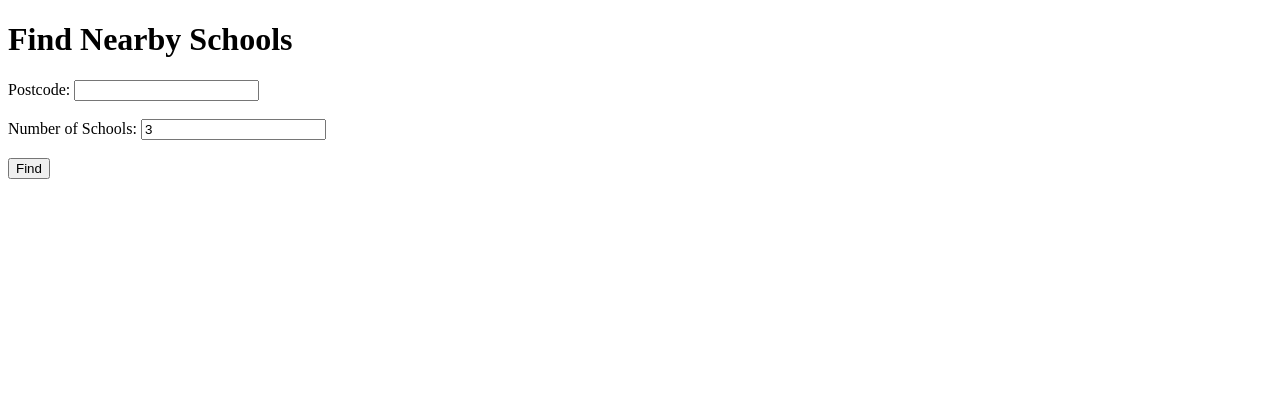
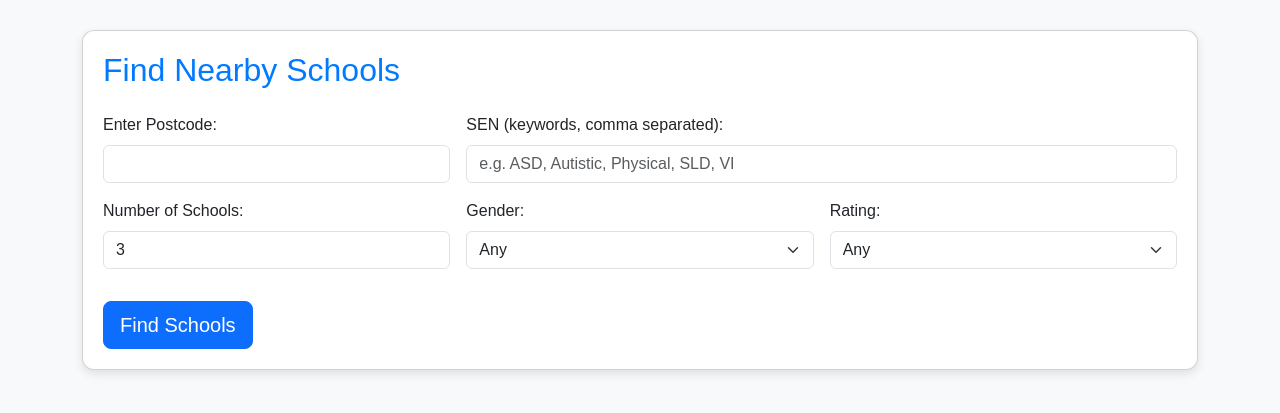
Before and after one commit to saadakhtarse/python_projects, a Flask app: page / in a window 1280 px wide. Shown: the top 413 px of the page. Run offline with Flask 3, Linux system fonts and the light colour scheme; parts of the project's set-up code (start-up, migrations or seed data) failed here and were passed over.

Commit message:
Update index.html

```diff
--- a/templates/index.html
+++ b/templates/index.html
@@ -1,34 +1,104 @@
 <!DOCTYPE html>
-<html lang="en">
+<html>
 <head>
-    <meta charset="UTF-8">
-    <title>School Finder</title>
+    <title>Find Nearby Schools</title>
+    <link href="https://cdn.jsdelivr.net/npm/bootstrap@5.3.0/dist/css/bootstrap.min.css" rel="stylesheet">
     <style>
-        .result-container {
-            margin-top: 20px;
-            display: none;
-        }
-        .school-item {
-            border: 1px solid #ccc;
-            padding: 10px;
-            margin-bottom: 10px;
-        }
+        body { background: #f8f9fa; font-family: Arial; }
+        .container { margin-top: 30px; }
+        .card { padding: 20px; border-radius: 12px; box-shadow: 0 4px 10px rgba(0,0,0,0.1); }
+        h2 { color: #007bff; }
+        table th { background: #007bff; color: white; }
+        table td { background: #fdfdfd; vertical-align: top; }
+        .map-container { margin-top: 20px; }
+        .sen-cell { max-width: 360px; white-space: normal; word-wrap: anywhere; }
     </style>
 </head>
 <body>
-    <h1>Find Nearby Schools</h1>
-    <form id="schoolForm" method="POST">
-        <label for="postcode">Postcode:</label>
-        <input type="text" id="postcode" name="postcode" required>
-        <br><br>
-        <label for="numSchools">Number of Schools:</label>
-        <input type="number" id="numSchools" name="numSchools" value="3" required>
-        <br><br>
-        <button type="submit">Find</button>
-    </form>
+<div class="container">
+    <div class="card">
+        <h2 class="mb-4">Find Nearby Schools</h2>
+        <form method="post" class="row g-3">
+            <div class="col-md-4">
+                <label class="form-label">Enter Postcode:</label>
+                <input type="text" class="form-control" name="postcode" required>
+            </div>
+            <div class="col-md-8">
+                <label class="form-label">SEN (keywords, comma separated):</label>
+                <input type="text" class="form-control" name="sen" placeholder="e.g. ASD, Autistic, Physical, SLD, VI">
+            </div>
+            <div class="col-md-4">
+                <label class="form-label">Number of Schools:</label>
+                <input type="number" class="form-control" name="limit" min="1" value="3" required>
+            </div>
+            <div class="col-md-4">
+                <label class="form-label">Gender:</label>
+                <select name="gender" class="form-select">
+                    <option value="">Any</option>
+                    <option value="Mixed">Mixed</option>
+                    <option value="Boys">Boys</option>
+                    <option value="Girls">Girls</option>
+                </select>
+            </div>
+            <div class="col-md-4">
+                <label class="form-label">Rating:</label>
+                <select name="ofsted" class="form-select">
+                    <option value="">Any</option>
+                    <option value="Outstanding">Outstanding</option>
+                    <option value="Good">Good</option>
+                    <option value="Requires Improvement">Requires Improvement</option>
+                    <option value="Inadequate">Inadequate</option>
+                </select>
+            </div>
 
-    <div class="result-container"></div>
+            <div class="col-md-12">
+                <button type="submit" class="btn btn-primary btn-lg mt-3">Find Schools</button>
+            </div>
+        </form>
+    </div>
 
-    <script src="{{ url_for('static', filename='script.js') }}"></script>
+    {% if error %}
+        <div class="alert alert-danger mt-3">{{ error }}</div>
+    {% endif %}
+
+    {% if schools %}
+        <div class="card mt-4">
+            <h3>Closest Schools</h3>
+            <table class="table table-striped mt-3">
+                <thead>
+                    <tr>
+                        <th>Name</th>
+                        <th>Address</th>
+                        <th>Phone</th>
+                        <th>Gender</th>
+                        <th>Has Special Classes</th>
+                        <th>Rating</th>
+                        <th class="sen-cell">SEN</th>
+                        <th>Distance (miles)</th>
+                        <th>Map</th>
+                    </tr>
+                </thead>
+                <tbody>
+                    {% for s in schools %}
+                    <tr>
+                        <td>{{ s['EstablishmentName'] }}</td>
+                        <td>{{ s['Street'] }}, {{ s['Town'] }}, {{ s['Postcode'] }}</td>
+                        <td>{{ s['TelephoneNum'] }}</td>
+                        <td>{{ s['Gender'] }}</td>
+                        <td>{{ s['HasSpecialClasses'] }}</td>
+                        <td>{{ s['Rating'] }}</td>
+                        <td class="sen-cell">{{ s['AllSEN'] }}</td>
+                        <td>{{ s['distance_miles']|int }}</td>
+                        <td><a href="https://www.google.com/maps?q={{ s['Latitude'] }},{{ s['Longitude'] }}" target="_blank" class="btn btn-sm btn-outline-primary">View</a></td>
+                    </tr>
+                    {% endfor %}
+                </tbody>
+            </table>
+        </div>
+        <div class="map-container mt-4">
+            {{ map_html|safe }}
+        </div>
+    {% endif %}
+</div>
 </body>
 </html>
```
